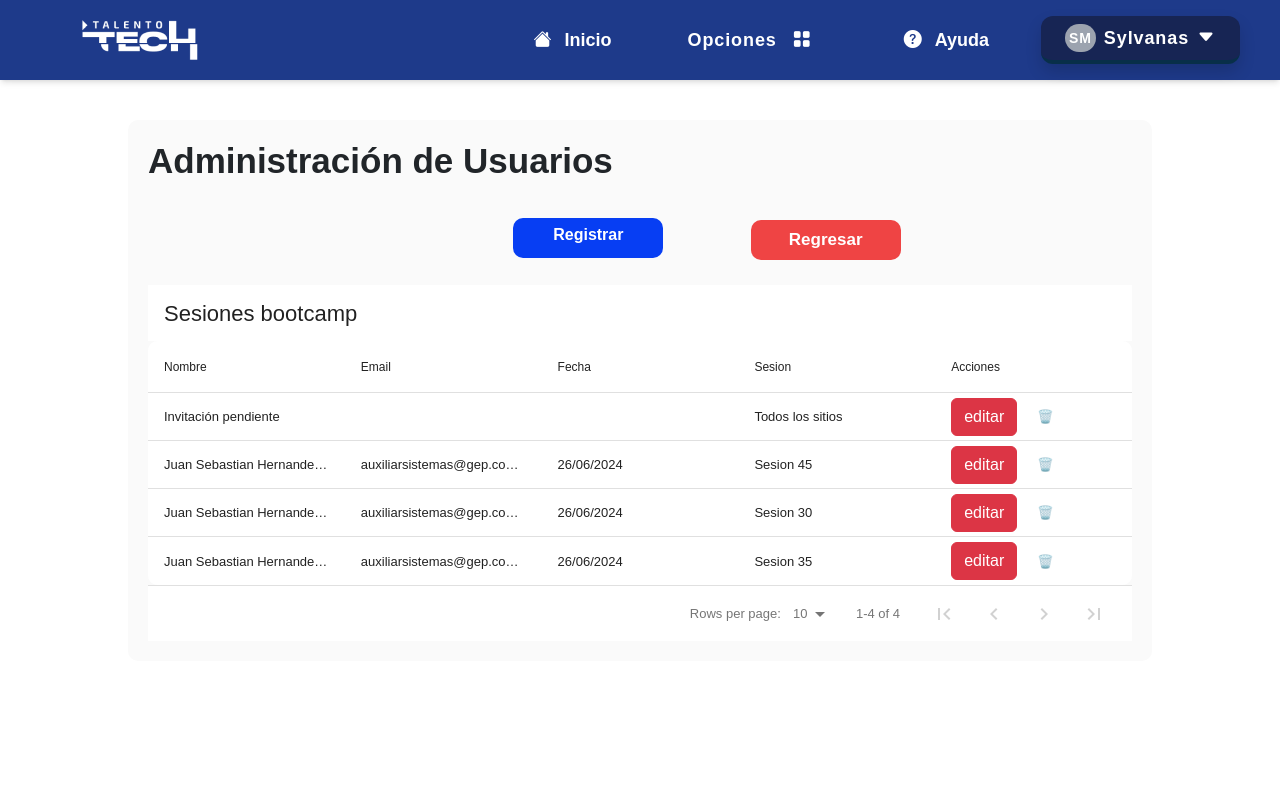
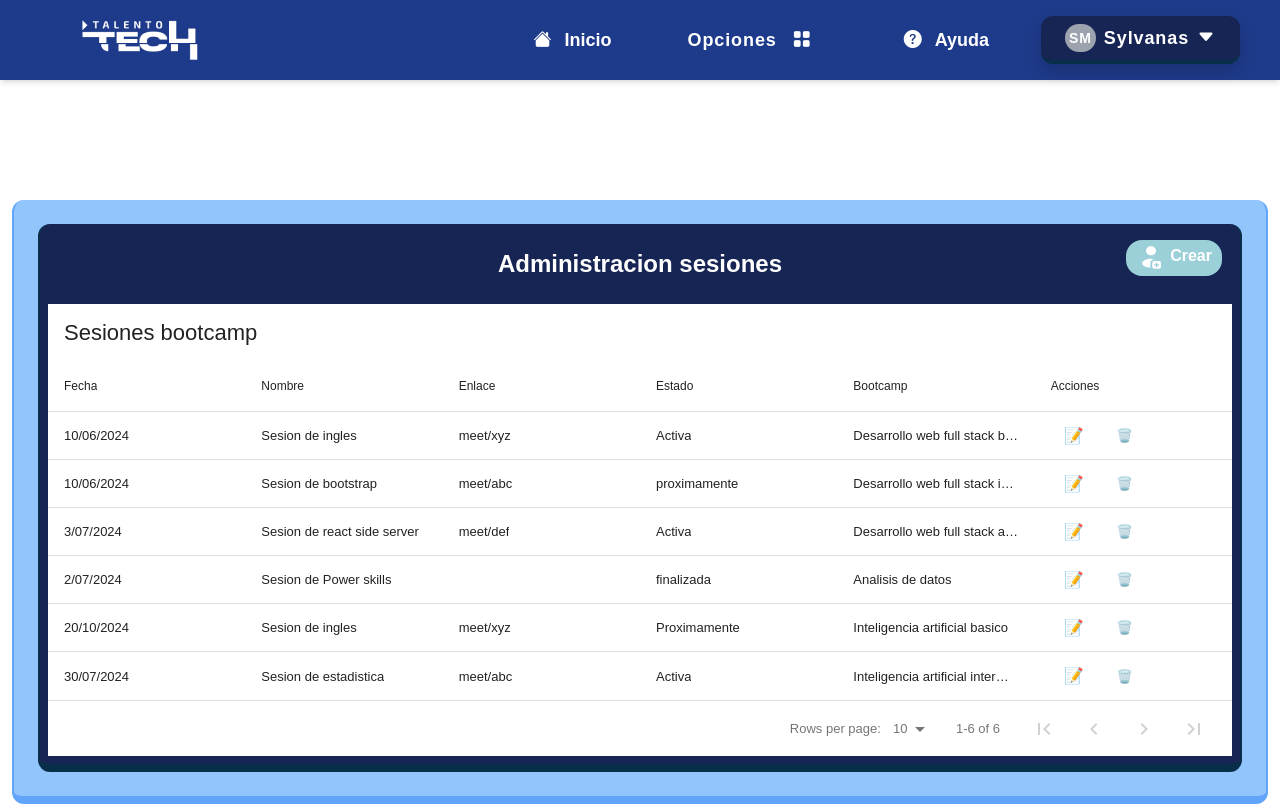
Before and after one commit to Serbox/TalentoTech, a React (Create React App) app: page /asistencia in a window 1280 px wide. Built offline with nearby package versions, Linux system fonts and the light colour scheme.

Commit message:
Creacion y organizacion de administracion sesiones

```diff
--- a/src/components/forms/componentForm/useSesionForm.jsx
+++ b/src/components/forms/componentForm/useSesionForm.jsx
@@ -1,4 +1,3 @@
-import React from "react";
 import PropTypes from "prop-types";
 
 const useSesionForm = ({
@@ -20,7 +19,7 @@ const useSesionForm = ({
             </h2>
             <div className="border w-28 border-spacing-24 border-blue-950 mb-2 gap-2"></div>
             {/* Nombre */}
-            <div className=" mt-[100px]">
+            <div className="">
               <div className="row m-0 d-flex flex-row justify-content-between py-2">
                 {/*Fecha de nacimiento*/}
                 <div className="col d-flex flex-col justify-content-center p-0">
--- a/src/components/tables/tableAsis/TableAsis.jsx
+++ b/src/components/tables/tableAsis/TableAsis.jsx
@@ -1,45 +1,96 @@
-import React, { useState } from 'react';
-import DataTable from 'react-data-table-component';
-import './TableAsis.css';
-import CrearSesion from '../../forms/fromsSesion/CrearSesion';
-import Modal from '../../forms/formModal.jsx';
+import React, { useState } from "react";
+import DataTable from "react-data-table-component";
+import "./TableAsis.css";
+import CrearSesion from "../../forms/fromsSesion/CrearSesion";
+import Modal from "../../forms/formModal.jsx";
 
-import EditarSesion from '../../forms/fromsSesion/EditarSesion';
+import EditarSesion from "../../forms/fromsSesion/EditarSesion";
 import Swal from "sweetalert2";
-import { Link } from 'react-router-dom';
-
-
+import { Link } from "react-router-dom";
 
 const users = [
-  { name: 'Invitación pendiente', email: '', fecha: '', sites: 'Todos los sitios' },
-  { name: 'Juan Sebastian Hernandez Reyes', email: 'auxiliarsistemas@gep.com.co', fecha: '26/06/2024', sites: 'Sesion 45' },
-  { name: 'Juan Sebastian Hernandez Reyes', email: 'auxiliarsistemas@gep.com.co', fecha: '26/06/2024', sites: 'Sesion 30' },
-  { name: 'Juan Sebastian Hernandez Reyes', email: 'auxiliarsistemas@gep.com.co', fecha: '26/06/2024', sites: 'Sesion 35' }
+  {
+    fecha: "10/06/2024",
+    name: "Sesion de ingles",
+    enlace: "meet/xyz",
+    componente: "Ingles",
+    estado: "Activa",
+    bootcamp: "Desarrollo web full stack basico",
+  },
+  {
+    fecha: "10/06/2024",
+    name: "Sesion de bootstrap",
+    enlace: "meet/abc",
+    componente: "Tecnico",
+    estado: "proximamente",
+    bootcamp: "Desarrollo web full stack intermedio",
+  },
+  {
+    fecha: "3/07/2024",
+    name: "Sesion de react side server",
+    enlace: "meet/def",
+    componente: "Tecnico",
+    estado: "Activa",
+    bootcamp: "Desarrollo web full stack avanzado",
+  },
+  {
+    fecha: "2/07/2024",
+    name: "Sesion de Power skills",
+    enlace: "",
+    componente: "Power skills",
+    estado: "finalizada",
+    bootcamp: "Analisis de datos",
+  },
+  {
+    fecha: "20/10/2024",
+    name: "Sesion de ingles",
+    enlace: "meet/xyz",
+    componente: "Ingles",
+    estado: "Proximamente",
+    bootcamp: "Inteligencia artificial basico",
+  },
+  {
+    fecha: "30/07/2024",
+    name: "Sesion de estadistica",
+    enlace: "meet/abc",
+    componente: "Tecnico",
+    estado: "Activa",
+    bootcamp: "Inteligencia artificial intermedio",
+  },
+
 ];
 
 const columns = [
-  { name: 'Nombre', selector: row => row.name, sortable: true },
-  { name: 'Email', selector: row => row.email, sortable: true },
-  { name: 'Fecha', selector: row => row.fecha, sortable: true },
-  { name: 'Sesion', selector: row => row.sites, sortable: true },
+  { name: "Fecha", selector: (row) => row.fecha, sortable: true },
+  { name: "Nombre", selector: (row) => row.name, sortable: true },
+  { name: "Enlace", selector: (row) => row.enlace, sortable: true },
+  { name: "Estado", selector: (row) => row.estado, sortable: true },
+  { name: "Bootcamp", selector: (row) => row.bootcamp, sortable: true },
   {
-    name: 'Acciones',
-    cell: row => (
+    name: "Acciones",
+    cell: (row) => (
       <>
-        <Modal Form={<EditarSesion/>} ButonTitle={'editar'} btnClass={'btn btn-danger'}/>
-        <button onClick={() => {
+        <Modal
+          Form={<EditarSesion />}
+          ButonTitle={"📝"}
+          btnClass={"btn btn-transparent"}
+        />
+        <button
+          onClick={() => {
             Swal.fire({
-            title: '¿Estás seguro de eliminar este usuario?',
+              title: "¿Estás seguro de eliminar este usuario?",
               showDenyButton: true,
               confirmButtonText: `Eliminar`,
               denyButtonText: `Cancelar`,
             }).then((result) => {
               if (result.isConfirmed) {
-              Swal.fire('Usuario eliminado', '', 'success')
+                Swal.fire("Usuario eliminado", "", "success");
               }
-          })
-
-        }}>🗑️</button>
+            });
+          }}
+        >
+          🗑️
+        </button>
       </>
     ),
   },
@@ -47,29 +98,13 @@ const columns = [
 
 const TableAsis = () => {
   return (
-    <div className='flex justify-center align-middle'>
-      <div className="container-table-users mt-[120px]">
-    <h1 className='title-admi-users'>Administración de Usuarios</h1>
-    <div className="flex justify-evenly align-middle mt-9 mb-4 ">
-    <div className='flex'>
-    <Modal Form={<CrearSesion/>} ButonTitle={'Registrar'} btnClass={'btn-add-users self-center'}/>
-    </div>
-    <div className='flex'>
-    <button className='bg-red-500 w-[150px] h-[40px] rounded-[10px] text-white font-bold self-center'>
-      <Link to='/'>Regresar</Link>
-      </button>
-    </div>
-    </div>
     <DataTable
       title="Sesiones bootcamp"
       columns={columns}
       data={users}
       pagination
     />
-
-  </div>
-    </div>
   );
-}
+};
 
 export default TableAsis;
--- a/src/pages/AsistenciaPage/AsistenciaPage.jsx
+++ b/src/pages/AsistenciaPage/AsistenciaPage.jsx
@@ -1,21 +1,34 @@
-import "../../App.css"
-import Header from "../../components/Header/Header"
-import TableAsis from "../../components/tables/tableAsis/TableAsis"
-
-
+import { Container } from "react-bootstrap";
+import "../../App.css";
+import FormModal from "../../components/forms/formModal";
+import RegisterUser from "../../components/forms/ManageUsers/RegisterUser";
+import Header from "../../components/Header/Header";
+import TableAsis from "../../components/tables/tableAsis/TableAsis";
+import CrearSesion from "../../components/forms/fromsSesion/CrearSesion";
+import AddUsuario from "../../IMG/AddUsuario.svg";
 
 const AsistenciaPage = () => {
   return (
-
     <>
-        <div className='header'>
+      <div className="header">
         <Header />
       </div>
-      <div>
-        <TableAsis/>
-      </div>
+      <div className="mt-[200px]"></div>
+      <Container>
+        <div className="flex flex-row grid-rows-1 w-100 bg-blue-300 mt-3 rounded-xl p-6 border-b-8 border-x-2 border-blue-400">
+          <div className="relative w-100 h-100 bg-blue-950 rounded-xl p-2 border-b-8 border-x-2 border-sky-950">
+            <h1 className="text-white font-bold text-2xl text-center p-3">
+              Administracion sesiones
+            </h1>
+            <FormModal Form={<CrearSesion/>} ButonTitle={"Crear"} img={AddUsuario} btnClass={'flex flex-row absolute top-4 right-2 font-bold text-white gap-1 rounded-2xl pt-1 justify-center align-middle'} style={{background:"#9BD0D9"}}/>
+            <div className="h-100 w-100 bg-white rounded-xl">
+              <TableAsis />
+            </div>
+          </div>
+        </div>
+      </Container>
     </>
-  )
-}
+  );
+};
 
-export default AsistenciaPage
+export default AsistenciaPage;
```
Lines whose indentation alone changed are shown as unchanged.
